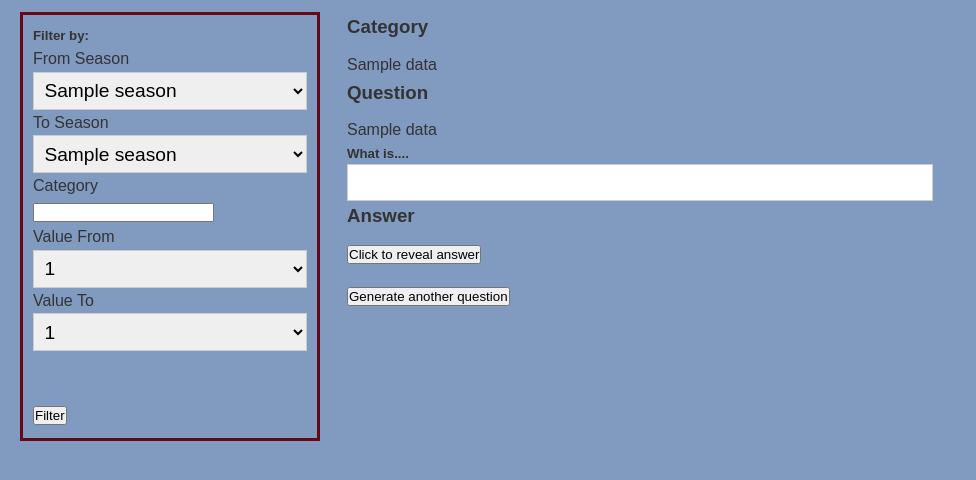
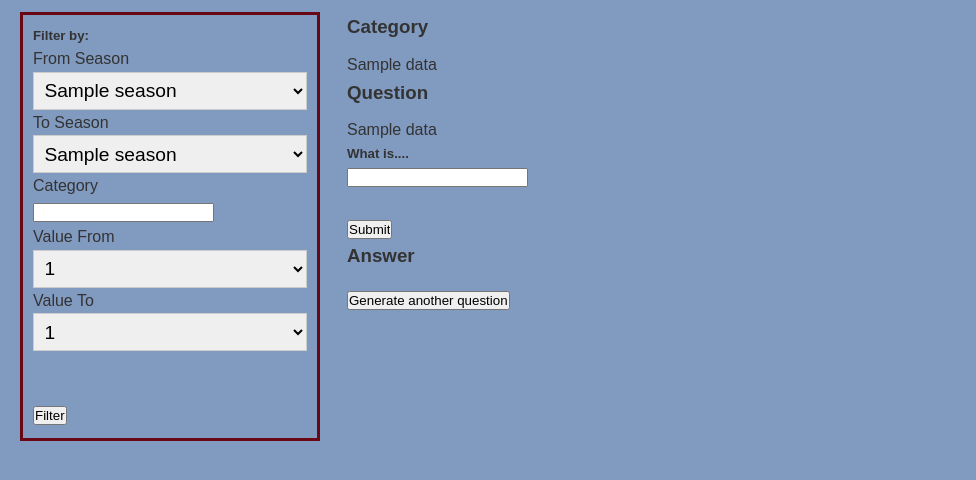
Before and after one commit to prussell94/jeopardy-practice, a Flask app: template templates/index.html in a window 1280 px wide. Shown: the part 188-668 px from the top of the page, without its empty margins (0-976 px from the left). Run offline with Flask 3, Linux system fonts and the light colour scheme; the template is opened without the code that fills it: most values are stand-ins (such as "Sample title", 1, 10 or a date in 2020); some libraries are stand-ins or nearby versions.

Commit message:
refactored

```diff
--- a/app.py
+++ b/app.py
@@ -77,13 +77,11 @@ def index():
     # cur.execute('''select distinct categorytitle from clues group by categorytitle order by categorytitle desc;''')
     cur.execute('''select distinct categorytitle from clues order by categorytitle desc;''')
 
-
     categories = cur.fetchall()
 
     # # close the cursor and connection
     cur.close()
     conn.close()
-    print(categories)
     session['answer_data'] = data
     session['seasons'] = seasons
     session['clue_values'] = clue_values
@@ -124,7 +122,7 @@ def index():
 #     conn.close()
 
 
-@app.route('/submit', methods=['POST'])
+@app.route('/', methods=['POST'])
 def submit():
     data = session.get("answer_data",None)
     if request.method == 'POST':
@@ -132,10 +130,8 @@ def submit():
         correctAnswer = data[0][-1]
         question = data[0][-2]
         question_id = data[0][0]
-        answer=answer.lower().replace('the ', '')
+        # answer=answer.lower().replace('the ', '')
         correctAnswer=correctAnswer.lower().replace('the ', '')
-        print(answer)
-        print(correctAnswer)
         isAnswerCorrect = answer == correctAnswer
         category = data[0][5]
 
--- a/static/style.css
+++ b/static/style.css
@@ -67,8 +67,16 @@ textarea {
 	border: 1px solid #ccc;
 }
 
+#showAnswer {
+    display: block;
+}
+
 #answerH {
     display: none;
+}
+
+#answerCorrect {
+    background-color: aquamarine;
 }
 
 .btn {
--- a/templates/index.html
+++ b/templates/index.html
@@ -1,23 +1,6 @@
 <!DOCTYPE html>
 <html lang="en">
 <head>
-<script src="https://ajax.googleapis.com/ajax/libs/jquery/3.6.4/jquery.min.js"></script>
-<script>
-    $('button').click(function() {
-        location.reload();
-    });
-    function reload() {
-        location.reload();
-    }
-    function showAns() {
-      document.getElementById("answerH").style.display = "block";
-    }
-// $(document).ready(function(){
-//   $("div").click(function(){
-//     $(this).hide();
-//   });
-// });
-</script>
     <!-- <script>
         $(document).ready(function(){
             $("div").click(function(){
@@ -92,41 +75,72 @@
           </form>
     </div>
     <div class="container">
+
         <img src="../static/jeopardy-logo.jpg" alt="Jeopardy" class="logo">
+
         <!--todo - message-->
-        <form action="/submit" method="POST">
+        <!-- <input id="answerForm" type="text" />
+        <input type="button" onclick = "showAnsButton()" value="Submit"/> -->
+        <!-- <form action="/", onsubmit = "showAnsButton()" id="answerForm" method="POST"> -->
             <div class="form-group">
                 <h3>Category</h3>
-                {{ data [0][5] }}
+                {{ data[0][5] }}
                 <h3>Question</h3>
                 {{ data[0][-2] }}
 
                 <h5>What is....</h5>
-                <input
-                type="text"
-                name="answer"
-                />
-
+                <form action-="/" method="POST" id="answerForm">
+                    <input name="answer" id="givenAnswer"><br><br>
+                    <input type="submit" value="Submit">
+                    {% if message %}
+                    <button id="showAnswer" onclick = "showAns()" type="button">Click to reveal answer</button>
+                    <h5 id="answerH"> {{ data[0][-1] }} </h5>
+                    <p class="message">{{ message | safe }}</p>
+                    {% endif %}
+                </form>
+                <!-- <p> {{ message }} </p> -->
                 <h3>Answer</h3>
                 <div>
-                    <!-- <button id="showAnswer" onclick = "showAnswer()" type="button">Click to reveal answer</button>  -->
-
-                    <button id="showAnswer" onclick = "showAns()" type="button">Click to reveal answer</button>
                 </div>
-                <h5 id="answerH"> {{ data[0][-1] }} </h5>
-
-                {% if data == answer%}
-                <p class="message">{{incorrect | safe}}</p>
-                {% endif %}
             </div>
-        </form>
-        {% if message %}
+        <!-- </form> -->
+        <!-- {% if message %}
         <p class="message">{{ message | safe }}</p>
-        {% endif %}
+        {% endif %} -->
         <div>
             <button id="anotherQuestion" onclick = "reload()" type="button">Generate another question</button>
         </div>
     </div>
 
 </body>
+<script src="https://ajax.googleapis.com/ajax/libs/jquery/3.6.4/jquery.min.js"></script>
+<script>
+    // $('button').click(function() {
+    //     location.reload();
+    // });
+    function reload() {
+        location.reload();
+    }
+    function showAns() {
+      document.getElementById("answerH").style.display = "block";
+    }
+    function showAnsButton() {
+        document.getElementById("showAnswer").style.display = "block";
+        return false;
+    }
+
+    // var form = document.getElementById("")
+    var answerButton = document.getElementById("answerForm");
+    var showAnswerButton = document.getElementById("showAnswer");
+    answerButton.addEventListener("click",function(e){
+        showAnswerButton.style.display = "block"
+        // e.preventDefault();
+    });
+
+// $(document).ready(function(){
+//   $("div").click(function(){
+//     $(this).hide();
+//   });
+// });
+</script>
 </html>
```
